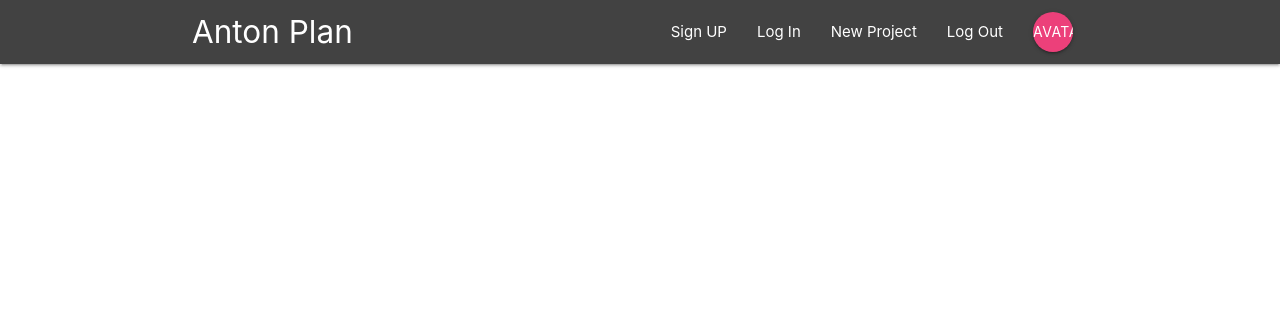
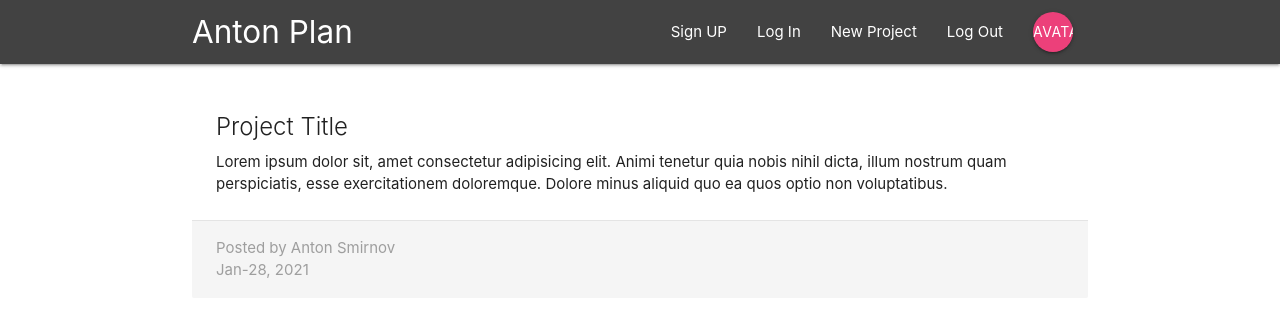
Before and after one commit to antosha-85/Trainings, a React (Create React App) app in the folder net6/: page /project/1 in a window 1280 px wide. Shown: the top 316 px of the page. Built offline with nearby package versions, Linux system fonts and the light colour scheme.

Commit message:
Created a ProjectDetails component and for it assigned a new route with id number

```diff
--- a/net6/src/App.js
+++ b/net6/src/App.js
@@ -1,6 +1,7 @@
 import { BrowserRouter as Router, Route, Switch } from "react-router-dom";
 import Dashboard from "./components/dashboard/Dashboard";
 import Navbar from "./components/layout/Navbar";
+import ProjectDetails from "./components/projects/ProjectDetails";
 function App() {
   return (
     <Router>
@@ -8,7 +9,8 @@ function App() {
         <Navbar />
         <Switch>
           {/* <Route exact path="/" component={Dashboard} /> */}
-          <Route exact path="/" render={()=> <Dashboard/>} />
+          <Route exact path="/" render={() => <Dashboard />} />
+          <Route path="/project/:id" component={ProjectDetails} />
         </Switch>
       </div>
     </Router>
--- a/net6/src/components/projects/ProjectDetails.js
+++ b/net6/src/components/projects/ProjectDetails.js
@@ -0,0 +1,25 @@
+import React from "react";
+
+const ProjectDetails = () => {
+  return (
+    <div className="container section project-details">
+      <div className="card z-depth-0">
+        <div className="card-content">
+          <span className="card-title">Project Title</span>
+          <p>
+            Lorem ipsum dolor sit, amet consectetur adipisicing elit. Animi
+            tenetur quia nobis nihil dicta, illum nostrum quam perspiciatis,
+            esse exercitationem doloremque. Dolore minus aliquid quo ea quos
+            optio non voluptatibus.
+          </p>
+        </div>
+        <div className="card-action grey lighten-4 grey-text">
+          <div>Posted by Anton Smirnov</div>
+          <div>Jan-28, 2021</div>
+        </div>
+      </div>
+    </div>
+  );
+};
+
+export default ProjectDetails;
```
Also changed, not shown: 1 other file (tests, documents, lock files or other folders).
